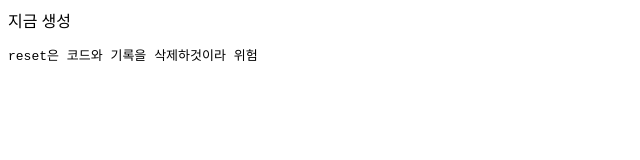
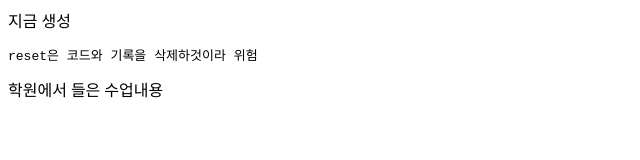
Before and after one commit to Dispail/minipro, a plain HTML site: page swy/test.html in a window 1280 px wide. Shown: the whole page, without its empty margins (0-640 px from the left). Drawn offline with Linux system fonts and the light colour scheme.

Commit message:
학원 수업 추가

```diff
--- a/swy/test.html
+++ b/swy/test.html
@@ -9,5 +9,6 @@
 <body>
     지금 생성
     <pre>reset은 코드와 기록을 삭제하것이라 위험</pre>
+    학원에서 들은 수업내용
 </body>
 </html>
```
